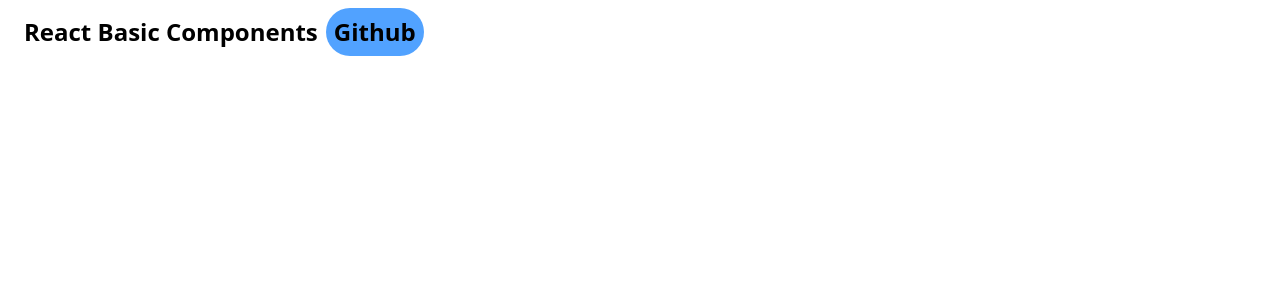
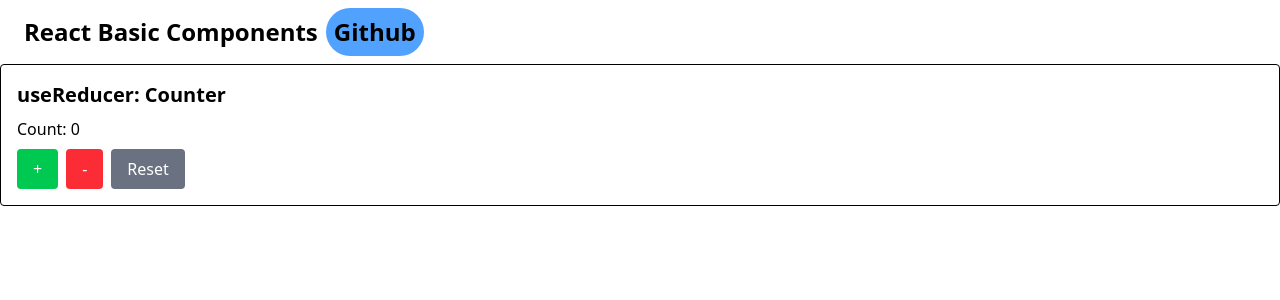
Before and after one commit to srseen/learn-react-vitest, a React (Vite) app: page /contextandStateManagement/use-reducer in a window 1280 px wide. Shown: the top 300 px of the page. Built offline with nearby package versions, Linux system fonts and the light colour scheme.

Commit message:
feat:add UseReducer and GlobalState components

```diff
--- /dev/null
+++ b/src/components/4.ContextandStateManagement/2.UseReducer/UseReducerCounter.tsx
@@ -0,0 +1,53 @@
+import { useReducer } from "react";
+
+type State = {
+  count: number;
+};
+
+type Action = { type: "increment" } | { type: "decrement" } | { type: "reset" };
+
+const initialState: State = { count: 0 };
+
+function reducer(state: State, action: Action): State {
+  switch (action.type) {
+    case "increment":
+      return { count: state.count + 1 };
+    case "decrement":
+      return { count: state.count - 1 };
+    case "reset":
+      return initialState;
+    default:
+      return state;
+  }
+}
+
+export function UseReducerCounter() {
+  const [state, dispatch] = useReducer(reducer, initialState);
+
+  return (
+    <div className="p-4 border rounded space-y-2">
+      <h2 className="text-xl font-bold">useReducer: Counter</h2>
+      <p data-testid="count">Count: {state.count}</p>
+      <div className="flex gap-2">
+        <button
+          onClick={() => dispatch({ type: "increment" })}
+          className="bg-green-500 text-white px-4 py-2 rounded"
+        >
+          +
+        </button>
+        <button
+          onClick={() => dispatch({ type: "decrement" })}
+          className="bg-red-500 text-white px-4 py-2 rounded"
+        >
+          -
+        </button>
+        <button
+          onClick={() => dispatch({ type: "reset" })}
+          className="bg-gray-500 text-white px-4 py-2 rounded"
+        >
+          Reset
+        </button>
+      </div>
+    </div>
+  );
+}
--- /dev/null
+++ b/src/components/4.ContextandStateManagement/3.GlobalState/CounterContext.tsx
@@ -0,0 +1,42 @@
+import { createContext, useReducer, useContext, type ReactNode } from "react";
+
+type State = { count: number };
+type Action = { type: "increment" } | { type: "decrement" } | { type: "reset" };
+
+const initialState: State = { count: 0 };
+
+function reducer(state: State, action: Action): State {
+  switch (action.type) {
+    case "increment":
+      return { count: state.count + 1 };
+    case "decrement":
+      return { count: state.count - 1 };
+    case "reset":
+      return initialState;
+    default:
+      return state;
+  }
+}
+
+type CounterContextType = {
+  state: State;
+  dispatch: React.Dispatch<Action>;
+};
+
+const CounterContext = createContext<CounterContextType | undefined>(undefined);
+
+export function CounterProvider({ children }: { children: ReactNode }) {
+  const [state, dispatch] = useReducer(reducer, initialState);
+  return (
+    <CounterContext.Provider value={{ state, dispatch }}>
+      {children}
+    </CounterContext.Provider>
+  );
+}
+
+export function UseCounter() {
+  const context = useContext(CounterContext);
+  if (!context)
+    throw new Error("useCounter must be used within CounterProvider");
+  return context;
+}
--- /dev/null
+++ b/src/components/4.ContextandStateManagement/3.GlobalState/CounterControls.tsx
@@ -0,0 +1,12 @@
+import { UseCounter } from "./CounterContext";
+
+export function CounterControls() {
+  const { dispatch } = UseCounter();
+  return (
+    <div className="flex gap-2">
+      <button onClick={() => dispatch({ type: "increment" })}>+</button>
+      <button onClick={() => dispatch({ type: "decrement" })}>-</button>
+      <button onClick={() => dispatch({ type: "reset" })}>Reset</button>
+    </div>
+  );
+}
--- /dev/null
+++ b/src/components/4.ContextandStateManagement/3.GlobalState/CounterDisplay.tsx
@@ -0,0 +1,6 @@
+import { UseCounter } from "./CounterContext";
+
+export function CounterDisplay() {
+  const { state } = UseCounter();
+  return <p data-testid="global-count">Count: {state.count}</p>;
+}
--- /dev/null
+++ b/src/components/4.ContextandStateManagement/3.GlobalState/GlobalCounterPage.tsx
@@ -0,0 +1,17 @@
+import { CounterProvider } from "./CounterContext";
+import { CounterDisplay } from "./CounterDisplay";
+import { CounterControls } from "./CounterControls";
+
+export function GlobalCounterPage() {
+  return (
+    <CounterProvider>
+      <div className="p-4 border rounded space-y-2">
+        <h2 className="text-xl font-bold">
+          Global Counter (Context + Reducer)
+        </h2>
+        <CounterDisplay />
+        <CounterControls />
+      </div>
+    </CounterProvider>
+  );
+}
--- a/src/data/contextandStateManagementRoutes.tsx
+++ b/src/data/contextandStateManagementRoutes.tsx
@@ -1,4 +1,6 @@
 import { ThemePage } from "../components/4.ContextandStateManagement/1.ReactContextAPI/ThemePage";
+import { UseReducerCounter } from "../components/4.ContextandStateManagement/2.UseReducer/UseReducerCounter";
+import { GlobalCounterPage } from "../components/4.ContextandStateManagement/3.GlobalState/GlobalCounterPage";
 
 export const contextandStateManagementRoutes = [
   {
@@ -6,9 +8,14 @@ export const contextandStateManagementRoutes = [
     name: "1.React Context API",
     element: <ThemePage />,
   },
-  //   {
-  //     path: "useEffect-basic",
-  //     name: "1.UseEffect Basic",
-  //     element: <UseEffectBasic />,
-  //   },
+  {
+    path: "use-reducer",
+    name: "2.UseReducer",
+    element: <UseReducerCounter />,
+  },
+  {
+    path: "global+state",
+    name: "3.Global State with Context + useReducer",
+    element: <GlobalCounterPage />,
+  },
 ];
```
Also changed, not shown: 2 other files (tests, documents, lock files or other folders).
